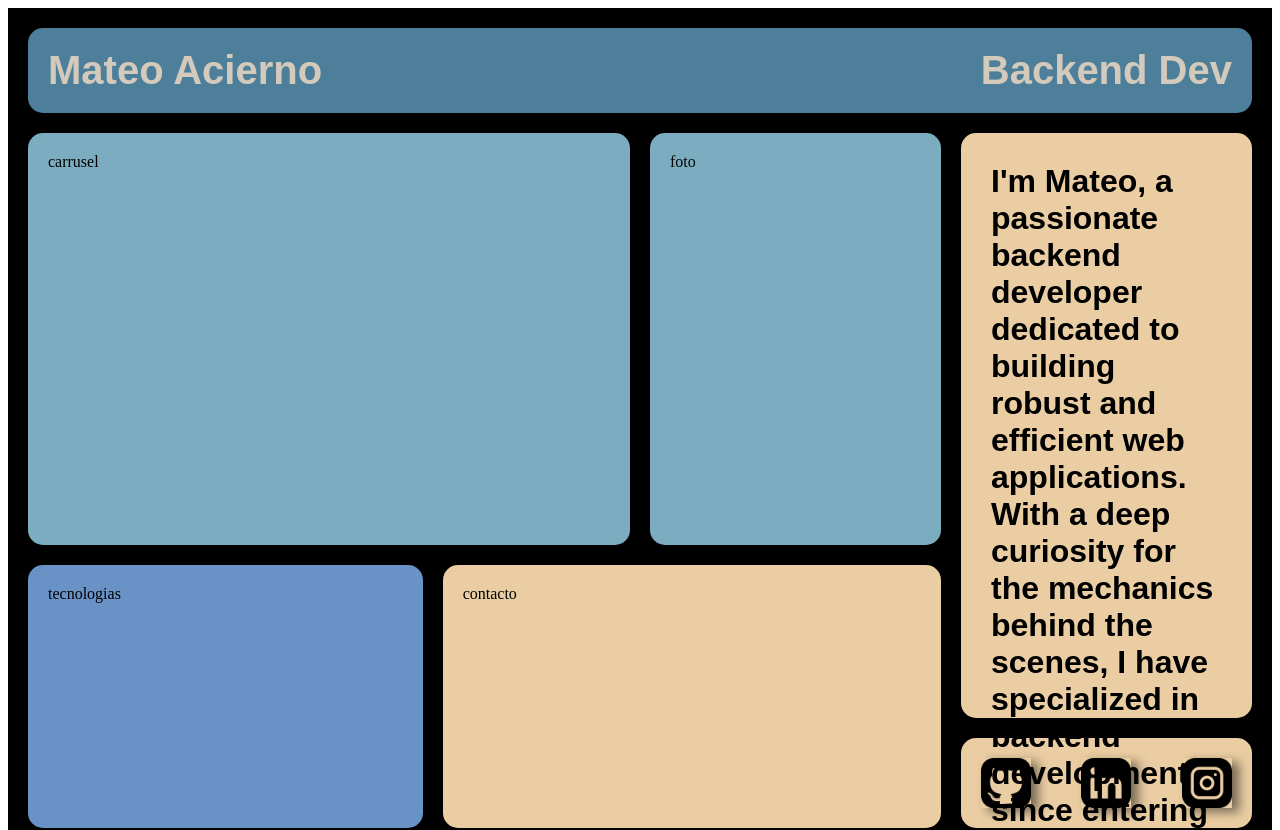
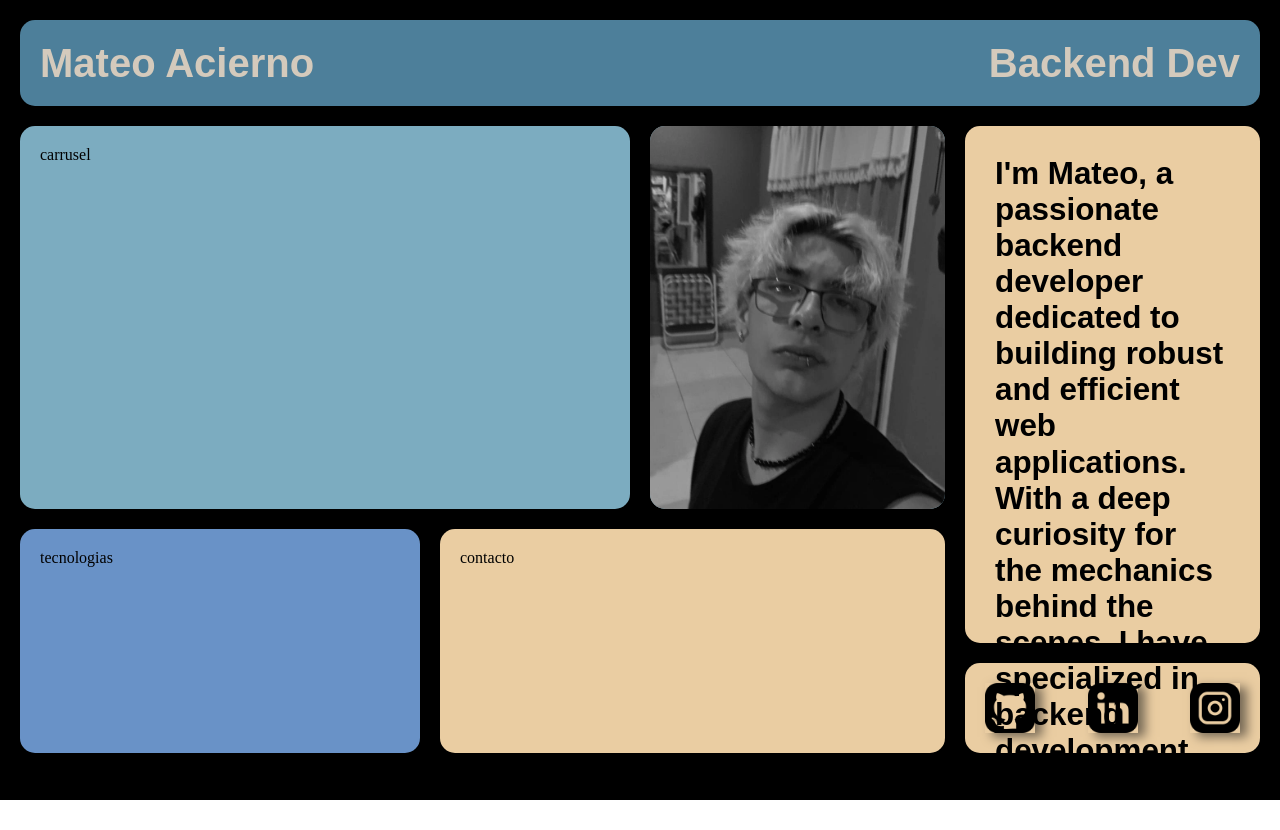
Before and after one commit to Cupid0nn/Portfolio, a Next.js app in the folder portfolio/: page / in a window 1280 px wide. Shown: the top 830 px of the page. After the commit the page ends 800 px from the top, so only its background shows below. Built offline with nearby package versions, Linux system fonts and the light colour scheme.

Commit message:
listo por hoy

```diff
--- a/portfolio/src/app/globals.css
+++ b/portfolio/src/app/globals.css
@@ -1,11 +1,16 @@
+
+html, body {
+  overflow: hidden;
+  height: 100%;
+}
+
 .container {
   display: grid;
   grid-template-columns:repeat(12, 1fr); ;
-  grid-template-rows:repeat(9, 1fr) ;
+  grid-template-rows:repeat(11, 1fr) ;
   height: 100vh;
   gap: 5px;
   background-color: black;
-
 }
 
 .caja1 {
@@ -27,27 +32,40 @@
 
 .caja2{
   grid-column: 1 / 7;
-  grid-row: 2 / 7;
+  grid-row: 2 / 8;
   background-color: #7CACC0;
 }
 
-.caja3{
+.caja3 {
   grid-column: 7 / 10;
-  grid-row: 2 / 7;
+  grid-row: 2 / 8;
   background-color: #7CACC0;
+  display: flex;
+  justify-content: center;
+  align-items: center;
+  overflow: hidden;
+  border-radius: 15px;
+}
+
+.imagencaja3 {
+  border-radius: 20px;
+  width: 100%; /* Asegura que la imagen ocupe todo el ancho del contenedor */
+  height: auto; /* Mantiene la proporción de la imagen */
 }
 
 .caja4 {
   grid-column: 10 / 13;
-  grid-row: 2 / 9;
+  grid-row: 2 / 10;
   background-color: #EACDA2;
   border-radius: 10px;
-  padding: 20px;
+  padding: 25px;
   box-shadow: 2px 2px 10px rgba(0, 0, 0, 0.1);
   font-family: 'Arial', sans-serif;
+  font-size: 98%;
   color: #000;
   position: relative;
 }
+
 
 .caja4 h1 {
   margin: 0;
@@ -57,17 +75,17 @@
 
 .caja5{
   grid-column: 1 / 5;
-  grid-row: 7 / 10;
+  grid-row: 8 / 11;
   background-color: #6992c7;
 }
 .caja6{
   grid-column: 5 / 10;
-  grid-row: 7 / 10;
+  grid-row: 8 / 11;
   background-color: #EACDA2;
 }
 .caja7{
   grid-column: 10 / 13;
-  grid-row: 9 / 10;
+  grid-row: 10 / 11;
   background-color: #EACDA2;
   display: flex;
   justify-content: space-between;
@@ -83,7 +101,7 @@
   padding: 20px;
 }
 
-.caja1, .caja2, .caja3, .caja4, .caja5, .caja6, .caja7 {
+.caja1, .caja2, .caja4, .caja5, .caja6, .caja7 {
   border-radius: 15px; /* Esquinas redondeadas */
   padding: 20px;
   box-shadow: 0 4px 8px rgba(0, 0, 0, 0.1); /* Sombra suave */
--- a/portfolio/src/app/page.module.css
+++ /dev/null
@@ -1,103 +0,0 @@
-.container {
-    display: grid;
-    grid-template-columns: repeat(12, 1fr);
-    grid-template-rows: repeat(9, 1fr);
-    height: 100vh;
-    gap: 5px;
-    background-color: black;
-  }
-
-  .caja1 {
-    grid-column: 1 / 13;
-    grid-row: 1 / 1;
-    background-color: #4d7f9a;
-    border-radius: 20px;
-    font-family: 'Montserrat', sans-serif;
-    font-size: 20px;
-    display: flex;
-    justify-content: space-between;
-    padding: 10px;
-  }
-
-  .caja1 h1,
-  .caja1 h2 {
-    margin: 0;
-    color: #d4cabc;
-  }
-
-  .caja2 {
-    grid-column: 1 / 7;
-    grid-row: 2 / 7;
-    background-color: #7cacc0;
-  }
-
-  .caja3 {
-    grid-column: 7 / 10;
-    grid-row: 2 / 7;
-    background-color: #7cacc0;
-  }
-
-  .caja4 {
-    grid-column: 10 / 13;
-    grid-row: 2 / 9;
-    background-color: #eacda2;
-    border-radius: 10px;
-    padding: 20px;
-    box-shadow: 2px 2px 10px rgba(0, 0, 0, 0.1);
-    font-family: 'Arial', sans-serif;
-    color: #000;
-    position: relative;
-  }
-
-  .caja4 p {
-    margin: 0;
-    padding: 10px;
-    font-family: 'Montserrat', sans-serif;
-  }
-
-  .caja4 img {
-    border-radius: 50%;
-    width: 50px;
-    height: 50px;
-    position: absolute;
-    top: -25px;
-    left: 50%;
-    transform: translateX(-50%);
-    box-shadow: 0 0 10px rgba(0, 0, 0, 0.1);
-  }
-
-  .caja5 {
-    grid-column: 1 / 5;
-    grid-row: 7 / 10;
-    background-color: #6992c7;
-  }
-
-  .caja6 {
-    grid-column: 5 / 10;
-    grid-row: 7 / 10;
-    background-color: #eacda2;
-  }
-
-  .caja7 {
-    grid-column: 10 / 13;
-    grid-row: 9 / 10;
-    background-color: #eacda2;
-  }
-
-  .container {
-    display: grid;
-    gap: 20px;
-    padding: 20px;
-  }
-
-  .caja1,
-  .caja2,
-  .caja3,
-  .caja4,
-  .caja5,
-  .caja6,
-  .caja7 {
-    border-radius: 15px;
-    padding: 20px;
-    box-shadow: 0 4px 8px rgba(0, 0, 0, 0.1);
-  }
--- a/portfolio/src/app/page.tsx
+++ b/portfolio/src/app/page.tsx
@@ -1,4 +1,7 @@
 import Image from "next/image";
+import "normalize.css";
+import "./globals.css";
+
 export default function Home() {
   return (
     <div className="container">
@@ -7,7 +10,7 @@ export default function Home() {
         <h1>Backend Dev</h1>
       </div>
       <div className="caja2">carrusel</div>
-      <div className="caja3">foto</div>
+      <div className="caja3"><Image src="/perfil.jpg" alt="Picture of me" width={1280} height={490} className="imagencaja3" /> </div>
       <div className="caja4">
         <h1>
           I'm Mateo, a passionate backend developer dedicated to building robust
```
Also changed, not shown: portfolio/package.json (+5 -4 lines), portfolio/public/perfil.jpg (added), 1 other file (tests, documents, lock files or other folders).
